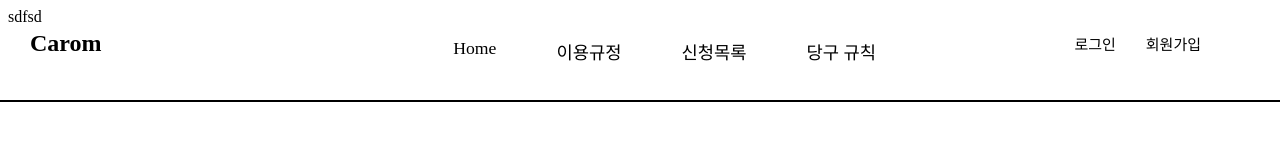
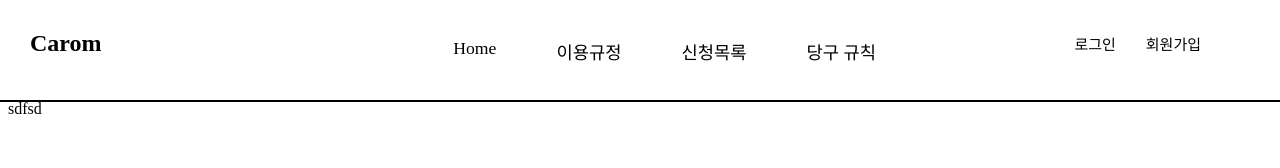
Before and after one commit to AZAAZATV/CaromFront, a React (Create React App) app in the folder carom/: page /home in a window 1280 px wide. Shown: the top 168 px of the page. Built offline with nearby package versions, Linux system fonts and the light colour scheme; a web font is replaced by a local one.

Commit message:
ㅁㄴㅇㄹ

```diff
--- a/carom/src/App.js
+++ b/carom/src/App.js
@@ -9,7 +9,7 @@ function App() {
       <BrowserRouter>
         <Navigation />
         <Routes>
-          <Route path="/home" element={<Home />}/>
+          <Route path="/home" element={<Home />} />
         </Routes>
       </BrowserRouter>
     </div>
--- /dev/null
+++ b/carom/src/Components/Home.scss
@@ -0,0 +1,3 @@
+.Home {
+  margin-top: 100px;
+}
```
Also changed, not shown: carom/src/Components/Home.js (+5 -4 lines).
